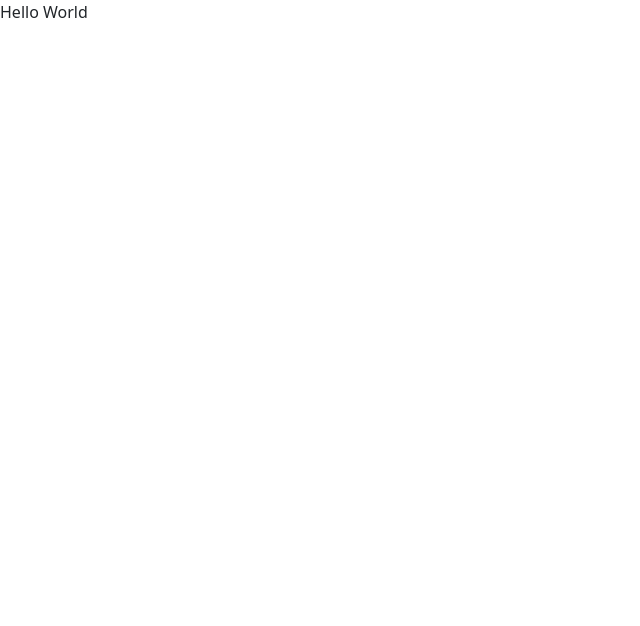
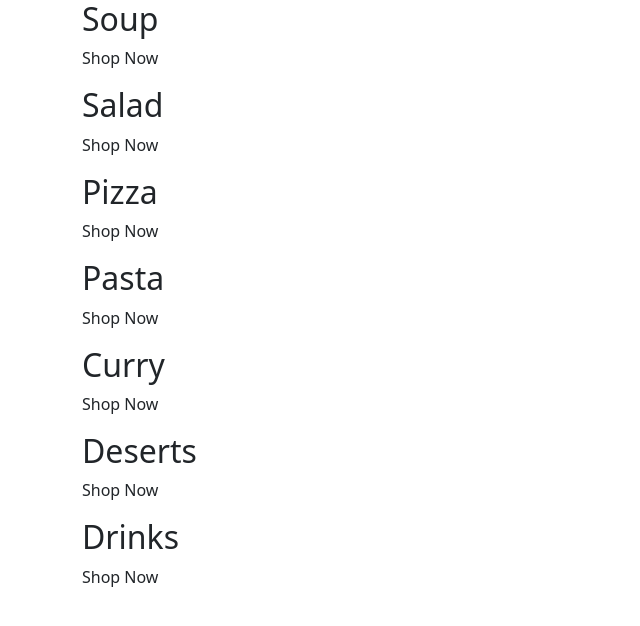
Before and after one commit to RejaurRahman/roots-restaurant-ecommerce, a React (Create React App) app: page / in a window 1280 px wide. Shown: the top 626 px of the page, without its empty margins (0-640 px from the left). Built offline with nearby package versions, Linux system fonts and the light colour scheme.

Commit message:
UPDATE: markup for homepage

```diff
--- a/src/App.js
+++ b/src/App.js
@@ -2,10 +2,51 @@ import "./styles/styles.scss"
 
 const App = () => {
   return (
-    <div className="app">
-      Hello World
+    <div className="wrapper">
+      <div className="container">
+        <div className="content">
+          <h2>Soup</h2>
+          <p>Shop Now</p>
+        </div>
+      </div>
+      <div className="container">
+        <div className="content">
+          <h2>Salad</h2>
+          <p>Shop Now</p>
+        </div>
+      </div>
+      <div className="container">
+        <div className="content">
+          <h2>Pizza</h2>
+          <p>Shop Now</p>
+        </div>
+      </div>
+      <div className="container">
+        <div className="content">
+          <h2>Pasta</h2>
+          <p>Shop Now</p>
+        </div>
+      </div>
+      <div className="container">
+        <div className="content">
+          <h2>Curry</h2>
+          <p>Shop Now</p>
+        </div>
+      </div>
+      <div className="container">
+        <div className="content">
+          <h2>Deserts</h2>
+          <p>Shop Now</p>
+        </div>
+      </div>
+      <div className="container">
+        <div className="content">
+          <h2>Drinks</h2>
+          <p>Shop Now</p>
+        </div>
+      </div>
     </div>
-  );
+  )
 }
 
 export default App
```
